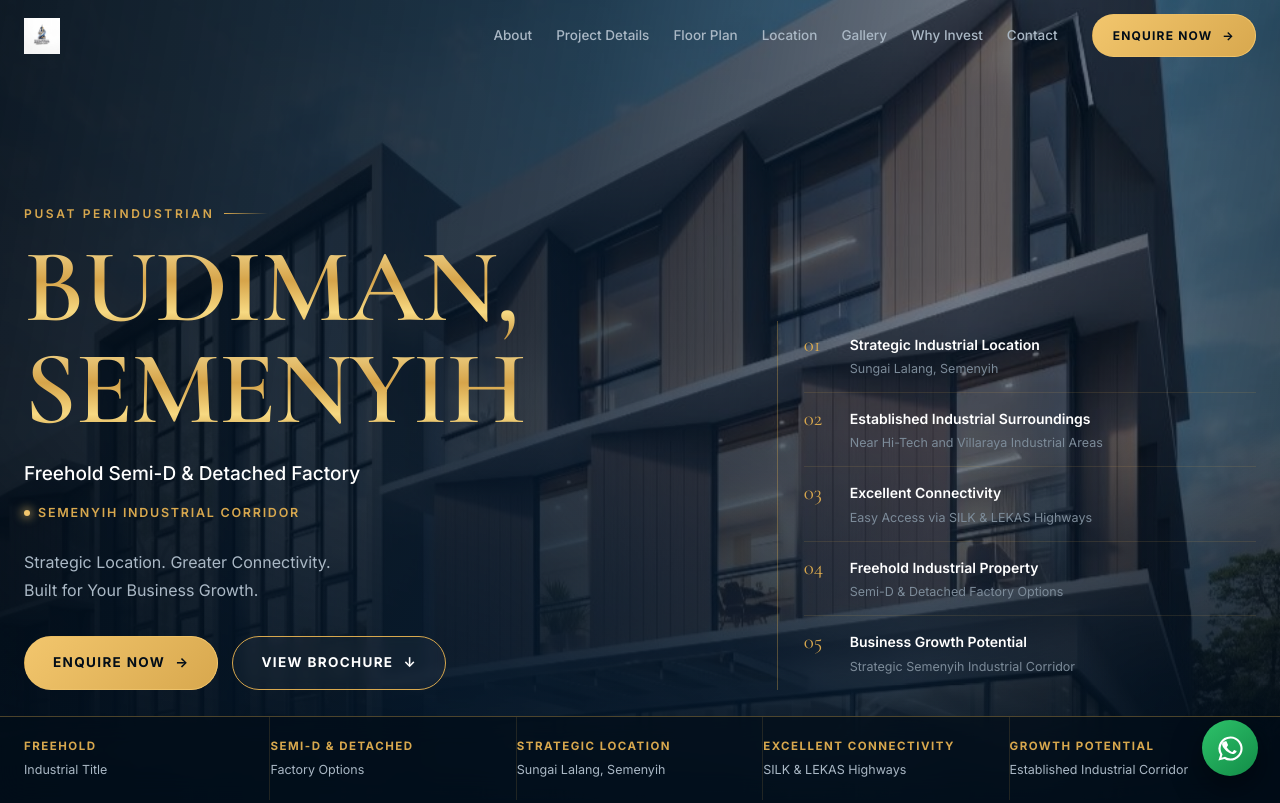
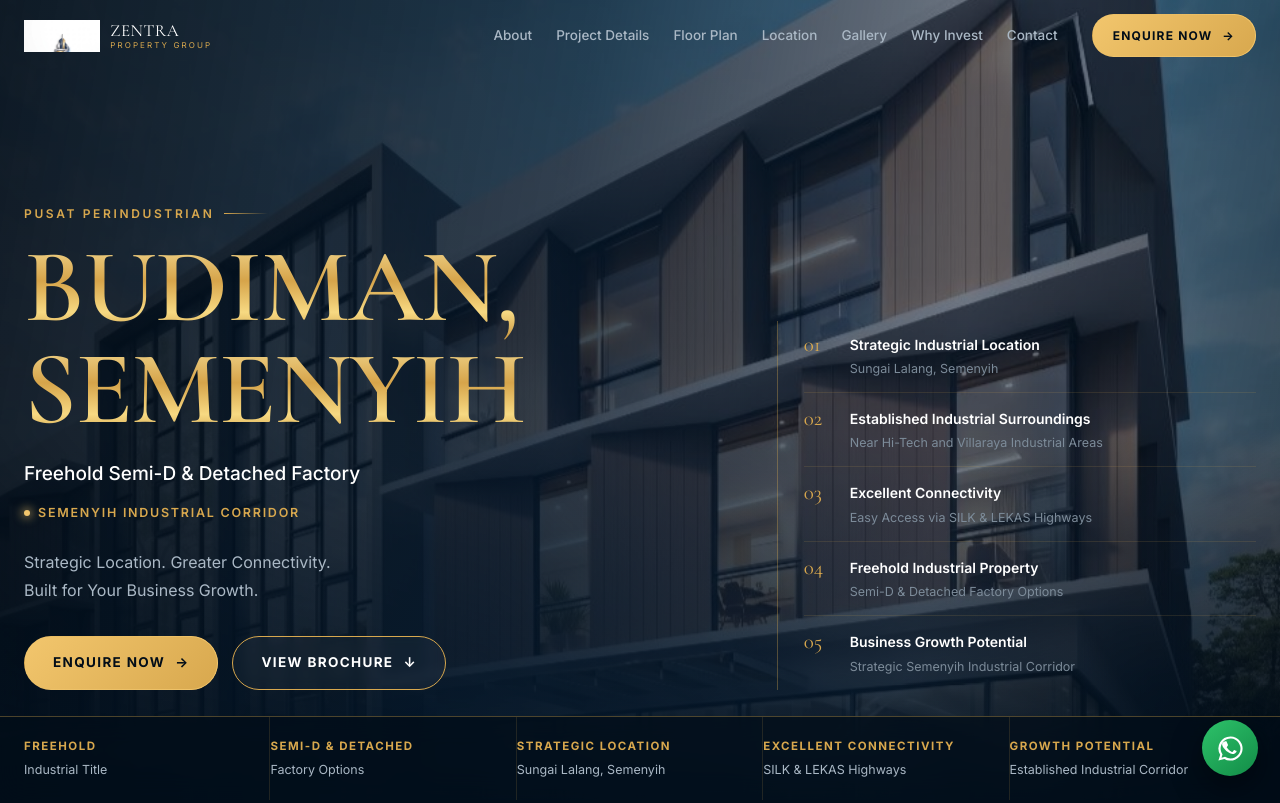
Before and after one commit to zahirmjproperty/zantra-budiman, a plain HTML site: page index.html in a window 1280 px wide. Shown: the top 803 px of the page. Drawn offline with nearby package versions, Linux system fonts and the light colour scheme.

Commit message:
Logo: Z mark + text 'ZENTRA Property Group'

```diff
--- a/assets/style.css
+++ b/assets/style.css
@@ -110,9 +110,11 @@ h1,h2,h3,h4{font-family:var(--serif);font-weight:600;line-height:1.12;margin:0}
   border-bottom-color:var(--gold-line);box-shadow:0 8px 30px rgba(0,0,0,.35);
 }
 .nav-in{max-width:var(--maxw);margin:0 auto;padding:14px 24px;display:flex;align-items:center;gap:26px}
-.brand{display:flex;align-items:center;flex-shrink:0;line-height:0;text-decoration:none}
-.brand-logo{height:36px;width:auto;display:block}
-@media (max-width:480px){.brand-logo{height:30px}}
+.brand{display:flex;align-items:center;flex-shrink:0;line-height:0;text-decoration:none;gap:10px}
+.brand-logo{height:32px;width:auto;display:block}
+.brand-text{font-family:var(--serif);font-size:17px;letter-spacing:.03em;line-height:1.2;color:var(--white)}
+.brand-text small{display:block;font-size:8px;letter-spacing:.26em;color:var(--gold);font-family:var(--sans);text-transform:uppercase}
+@media (max-width:480px){.brand-logo{height:26px}.brand-text{font-size:14px;display:none}}
 .nav-links{display:flex;gap:24px;margin-left:auto;font-size:13.5px;font-weight:500}
 .nav-links a{color:var(--muted);position:relative;padding:4px 0;transition:color .25s}
 .nav-links a::after{content:"";position:absolute;left:0;bottom:0;height:1px;width:0;background:var(--gold);transition:width .3s}
--- a/index.html
+++ b/index.html
@@ -48,7 +48,8 @@
 <header class="nav" id="nav">
   <div class="nav-in">
     <a href="#top" class="brand" aria-label="ZENTRA Property Group">
-      <img src="assets/img/logo-zentra.png" alt="ZENTRA Property Group" class="brand-logo">
+      <img src="assets/img/logo-zentra-mark.png" alt="" class="brand-logo">
+      <span class="brand-text">ZENTRA<small>Property Group</small></span>
     </a>
     <nav class="nav-links" aria-label="Main">
       <a href="#about">About</a>
@@ -67,7 +68,7 @@
 <!-- ============================ DRAWER ============================ -->
 <div class="drawer" id="drawer" aria-hidden="true">
   <div class="drawer-head">
-    <span class="brand"><img src="assets/img/logo-zentra.png" alt="ZENTRA Property Group" class="brand-logo"></span>
+    <span class="brand"><img src="assets/img/logo-zentra-mark.png" alt="" class="brand-logo"><span class="brand-text">ZENTRA<small>Property Group</small></span></span>
     <button class="drawer-close" id="drawerClose" aria-label="Close menu">&#10005;</button>
   </div>
   <nav aria-label="Mobile">
```
